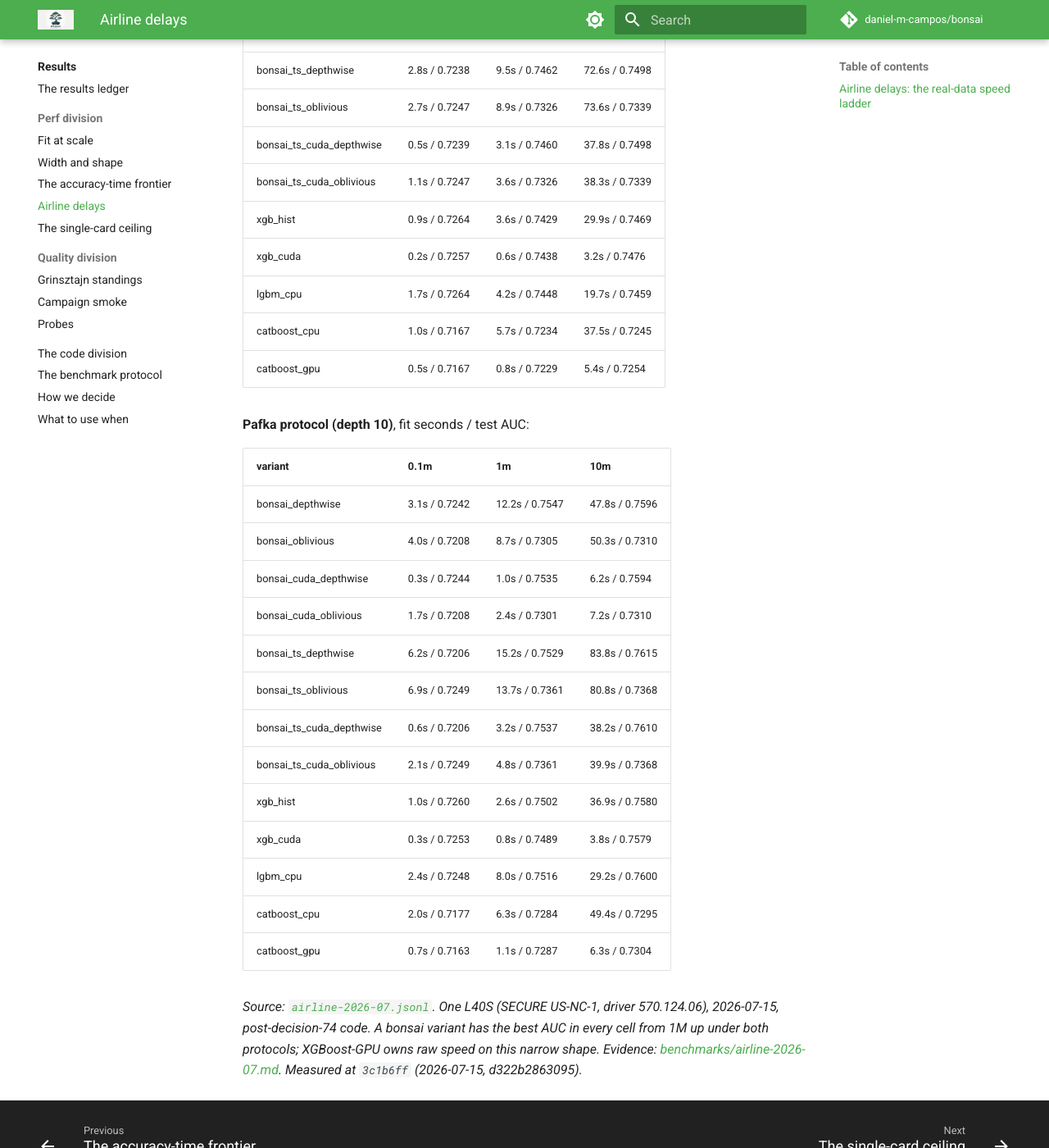
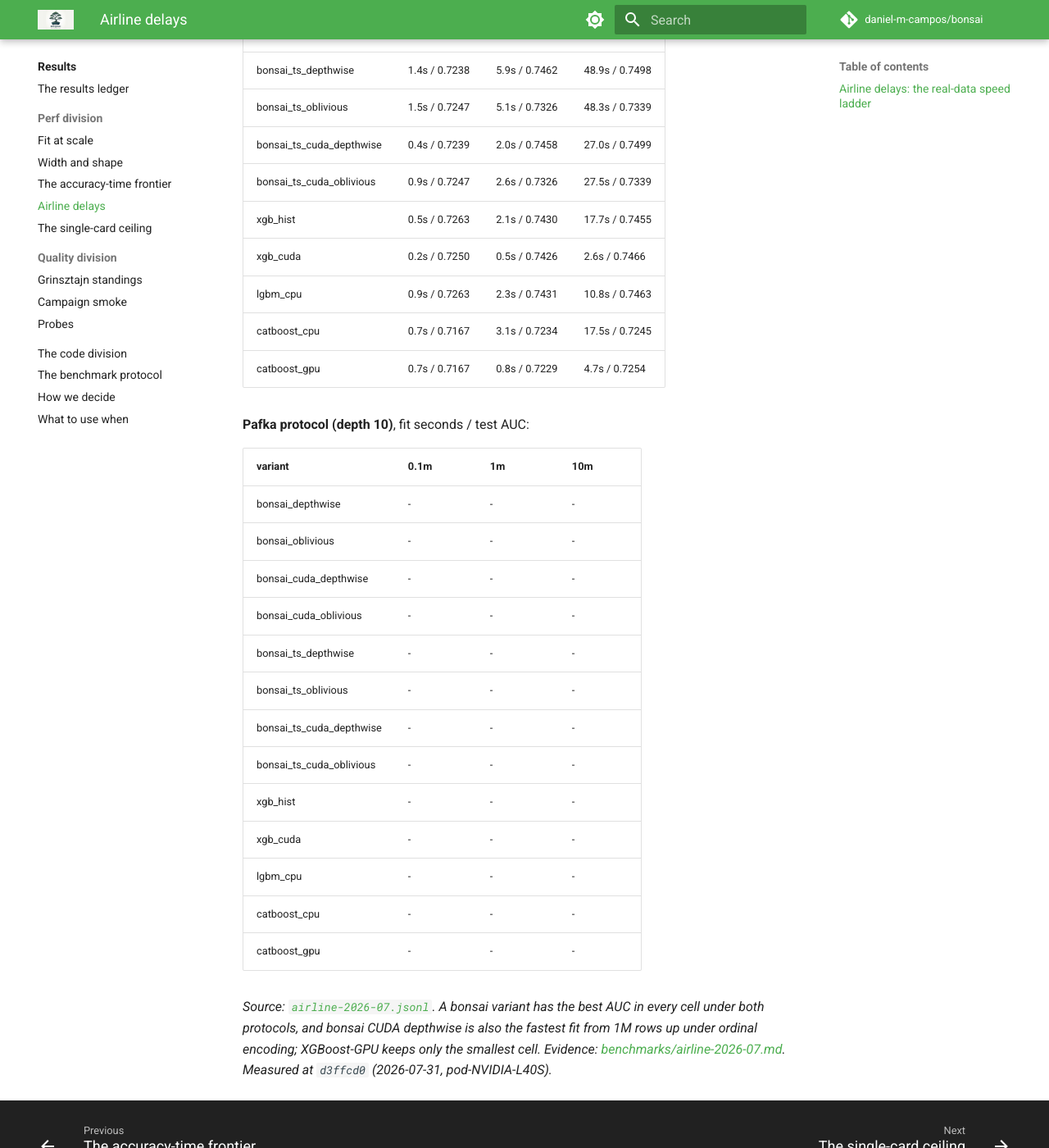
Before and after one commit to daniel-m-campos/bonsai, an MkDocs documentation site: the page built from docs/method/results/perf-airline.md, in a window 1280 px wide and 1400 px high, scrolled down 1135 px. Shown: the whole window at 82% size. Built offline with MkDocs 1.6.1 and Material for MkDocs 9.7.7, drawn with Linux system fonts in a browser that asks for light colours; comment, search, counter and statistics services are not loaded; some of the changed text lies outside the part shown.

Commit message:
bench(standings): first automated refresh
Supersedes the rows, width, frontier, and airline standings with one
same-pod session at d3ffcd0 (L40S, 2026-07-31), completing run
30665078595 by hand from its artifact after the render step tripped
on the old width/frontier schemas.

The A/B against the 1.5.4 wheel read no code movement (four anchor
cells within +-0.5%); the published numbers moved because the old
files predated the tiled fill and radix mapper. Decision 93 records
the supersession and the airline speed flip; captions that restated
standings digits are rewritten digit-free, width/frontier consumers
read the spec-CLI schema, and frontier chart ticks derive from data.

```diff
--- a/docs/method/results/perf-airline.md
+++ b/docs/method/results/perf-airline.md
@@ -10,36 +10,36 @@
 
 | variant | 0.1m | 1m | 10m |
 |---|---|---|---|
-| bonsai_depthwise | 2.6s / 0.7260 | 7.0s / 0.7447 | 35.3s / 0.7468 |
-| bonsai_oblivious | 1.6s / 0.7218 | 5.2s / 0.7256 | 40.0s / 0.7264 |
-| bonsai_cuda_depthwise | 0.3s / 0.7268 | 0.8s / 0.7447 | 5.5s / 0.7467 |
-| bonsai_cuda_oblivious | 0.9s / 0.7218 | 1.4s / 0.7253 | 6.1s / 0.7264 |
-| bonsai_ts_depthwise | 2.8s / 0.7238 | 9.5s / 0.7462 | 72.6s / 0.7498 |
-| bonsai_ts_oblivious | 2.7s / 0.7247 | 8.9s / 0.7326 | 73.6s / 0.7339 |
-| bonsai_ts_cuda_depthwise | 0.5s / 0.7239 | 3.1s / 0.7460 | 37.8s / 0.7498 |
-| bonsai_ts_cuda_oblivious | 1.1s / 0.7247 | 3.6s / 0.7326 | 38.3s / 0.7339 |
-| xgb_hist | 0.9s / 0.7264 | 3.6s / 0.7429 | 29.9s / 0.7469 |
-| xgb_cuda | 0.2s / 0.7257 | 0.6s / 0.7438 | 3.2s / 0.7476 |
-| lgbm_cpu | 1.7s / 0.7264 | 4.2s / 0.7448 | 19.7s / 0.7459 |
-| catboost_cpu | 1.0s / 0.7167 | 5.7s / 0.7234 | 37.5s / 0.7245 |
-| catboost_gpu | 0.5s / 0.7167 | 0.8s / 0.7229 | 5.4s / 0.7254 |
+| bonsai_depthwise | 1.2s / 0.7260 | 3.8s / 0.7447 | 22.4s / 0.7468 |
+| bonsai_oblivious | 0.8s / 0.7218 | 3.3s / 0.7256 | 21.9s / 0.7264 |
+| bonsai_cuda_depthwise | 0.2s / 0.7265 | 0.4s / 0.7446 | 1.9s / 0.7468 |
+| bonsai_cuda_oblivious | 0.7s / 0.7218 | 0.9s / 0.7253 | 2.3s / 0.7264 |
+| bonsai_ts_depthwise | 1.4s / 0.7238 | 5.9s / 0.7462 | 48.9s / 0.7498 |
+| bonsai_ts_oblivious | 1.5s / 0.7247 | 5.1s / 0.7326 | 48.3s / 0.7339 |
+| bonsai_ts_cuda_depthwise | 0.4s / 0.7239 | 2.0s / 0.7458 | 27.0s / 0.7499 |
+| bonsai_ts_cuda_oblivious | 0.9s / 0.7247 | 2.6s / 0.7326 | 27.5s / 0.7339 |
+| xgb_hist | 0.5s / 0.7263 | 2.1s / 0.7430 | 17.7s / 0.7455 |
+| xgb_cuda | 0.2s / 0.7250 | 0.5s / 0.7426 | 2.6s / 0.7466 |
+| lgbm_cpu | 0.9s / 0.7263 | 2.3s / 0.7431 | 10.8s / 0.7463 |
+| catboost_cpu | 0.7s / 0.7167 | 3.1s / 0.7234 | 17.5s / 0.7245 |
+| catboost_gpu | 0.7s / 0.7167 | 0.8s / 0.7229 | 4.7s / 0.7254 |
 
 **Pafka protocol (depth 10)**, fit seconds / test AUC:
 
 | variant | 0.1m | 1m | 10m |
 |---|---|---|---|
-| bonsai_depthwise | 3.1s / 0.7242 | 12.2s / 0.7547 | 47.8s / 0.7596 |
-| bonsai_oblivious | 4.0s / 0.7208 | 8.7s / 0.7305 | 50.3s / 0.7310 |
-| bonsai_cuda_depthwise | 0.3s / 0.7244 | 1.0s / 0.7535 | 6.2s / 0.7594 |
-| bonsai_cuda_oblivious | 1.7s / 0.7208 | 2.4s / 0.7301 | 7.2s / 0.7310 |
-| bonsai_ts_depthwise | 6.2s / 0.7206 | 15.2s / 0.7529 | 83.8s / 0.7615 |
-| bonsai_ts_oblivious | 6.9s / 0.7249 | 13.7s / 0.7361 | 80.8s / 0.7368 |
-| bonsai_ts_cuda_depthwise | 0.6s / 0.7206 | 3.2s / 0.7537 | 38.2s / 0.7610 |
-| bonsai_ts_cuda_oblivious | 2.1s / 0.7249 | 4.8s / 0.7361 | 39.9s / 0.7368 |
-| xgb_hist | 1.0s / 0.7260 | 2.6s / 0.7502 | 36.9s / 0.7580 |
-| xgb_cuda | 0.3s / 0.7253 | 0.8s / 0.7489 | 3.8s / 0.7579 |
-| lgbm_cpu | 2.4s / 0.7248 | 8.0s / 0.7516 | 29.2s / 0.7600 |
-| catboost_cpu | 2.0s / 0.7177 | 6.3s / 0.7284 | 49.4s / 0.7295 |
-| catboost_gpu | 0.7s / 0.7163 | 1.1s / 0.7287 | 6.3s / 0.7304 |
+| bonsai_depthwise | - | - | - |
+| bonsai_oblivious | - | - | - |
+| bonsai_cuda_depthwise | - | - | - |
+| bonsai_cuda_oblivious | - | - | - |
+| bonsai_ts_depthwise | - | - | - |
+| bonsai_ts_oblivious | - | - | - |
+| bonsai_ts_cuda_depthwise | - | - | - |
+| bonsai_ts_cuda_oblivious | - | - | - |
+| xgb_hist | - | - | - |
+| xgb_cuda | - | - | - |
+| lgbm_cpu | - | - | - |
+| catboost_cpu | - | - | - |
+| catboost_gpu | - | - | - |
 
-*Source: [`airline-2026-07.jsonl`](../../../benchmarks/results/airline-2026-07.jsonl). One L40S (SECURE US-NC-1, driver 570.124.06), 2026-07-15, post-decision-74 code. A bonsai variant has the best AUC in every cell from 1M up under both protocols; XGBoost-GPU owns raw speed on this narrow shape. Evidence: [benchmarks/airline-2026-07.md](../../../benchmarks/airline-2026-07.md). Measured at `3c1b6ff` (2026-07-15, d322b2863095).*
+*Source: [`airline-2026-07.jsonl`](../../../benchmarks/results/airline-2026-07.jsonl). A bonsai variant has the best AUC in every cell under both protocols, and bonsai CUDA depthwise is also the fastest fit from 1M rows up under ordinal encoding; XGBoost-GPU keeps only the smallest cell. Evidence: [benchmarks/airline-2026-07.md](../../../benchmarks/airline-2026-07.md). Measured at `d3ffcd0` (2026-07-31, pod-NVIDIA-L40S).*
```
Also changed, not shown: README.md (+6 -6 lines), docs/decisions.md (+10 -0 lines), docs/method/results.md (+1 -1 lines), docs/method/results/perf-frontier.md (+23 -23 lines), docs/method/results/perf-scale.md (+5 -5 lines), docs/method/results/perf-shape.md (+10 -10 lines), docs/method/assets/airline-10m.svg, docs/method/assets/cols-rebaseline.svg, docs/method/assets/gpu-pareto-16M.svg, docs/method/assets/rebaseline-rows.svg, 6 other files.
